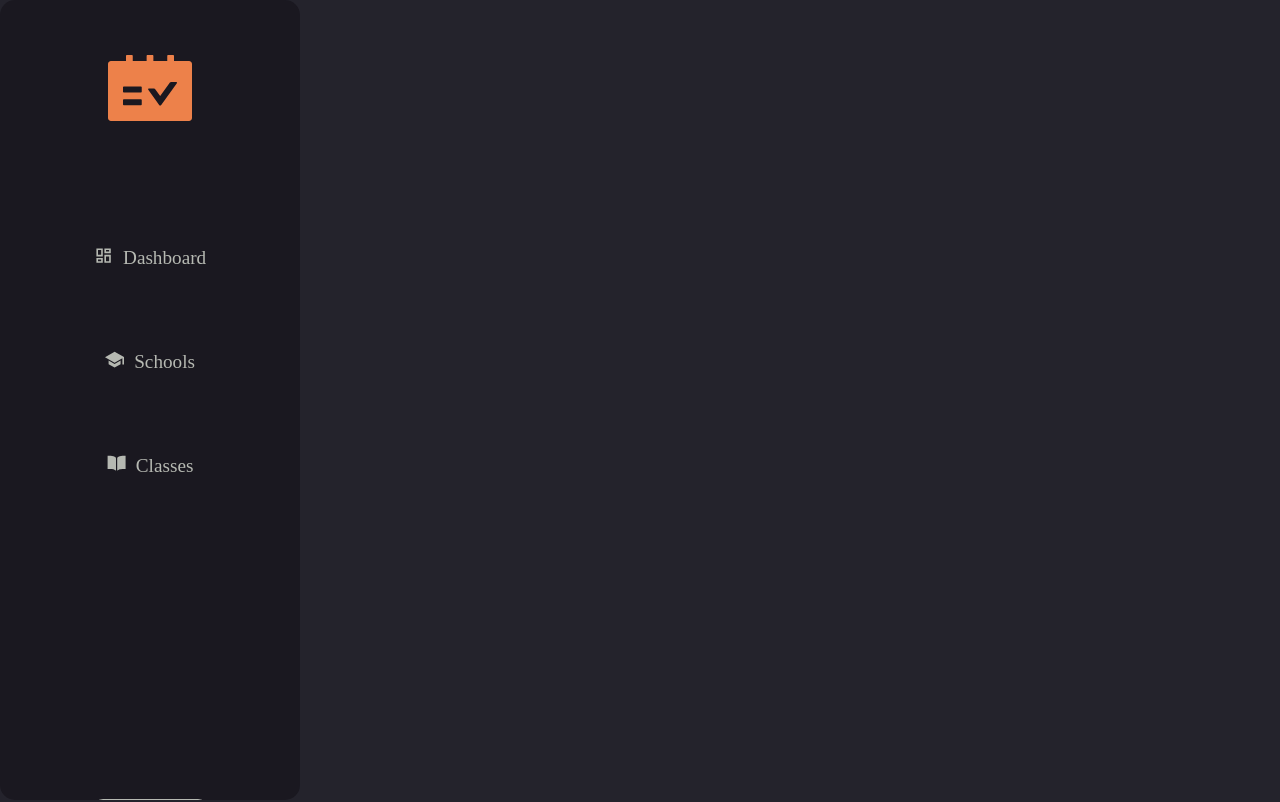
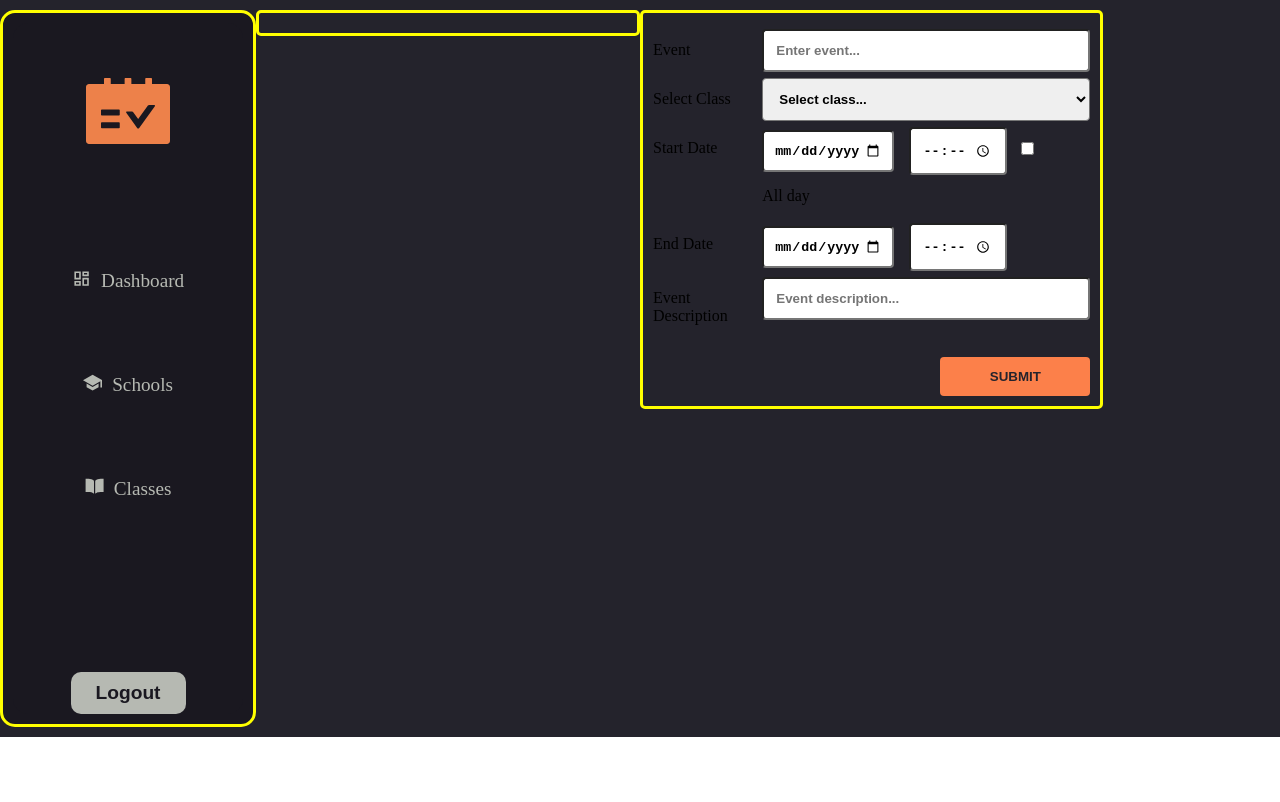
Before and after one commit to RonohP/Ernestine, a React (Create React App) app: page / in a window 1280 px wide. Shown: the top 802 px of the page. Built offline with nearby package versions, Linux system fonts and the light colour scheme.

Commit message:
in progress

```diff
--- a/src/Components/App.jsx
+++ b/src/Components/App.jsx
@@ -1,5 +1,5 @@
 import '../Styles/App.css';
-import Form from './Form/Form';
+// import Form from './Form/Form';
 import "../Styles/App.css";
 import Main from "../Components/Main";
 import { BrowserRouter as Router} from "react-router-dom";
@@ -9,7 +9,7 @@ function App() {
     <Router>
       <div className='App'>
         <Main />
-        <Form />
+        {/* <Form /> */}
       </div>
     </Router>
   );
--- a/src/Components/Form/Form.css
+++ b/src/Components/Form/Form.css
@@ -2,11 +2,11 @@
     box-sizing: border-box;
 }
 
-.form-div{
+/* .form-div{
    max-width: 600px;
    margin: 30px auto;
 
-}
+} */
 .calendar-form form{
     margin: 70px;
 }
--- a/src/Components/Main.jsx
+++ b/src/Components/Main.jsx
@@ -1,31 +1,49 @@
 import React from "react";
 import "../Styles/main.css";
 import Sidebar from "./Sidebar";
+import Form from './Form/Form';
 import { Switch, Route } from "react-router-dom";
 
 function Main() {
   return (
-    <div className="main">
+    <div className='main'>
+      <div className='row'>
+        <div className='column sidebar'>
           <Sidebar />
-      <div className="content">
-        {" "}
+        </div>
+        <div className='column content'>
+          <div className='content'>
+            {' '}
             <Switch>
-          <Route path="/dashboard">
+              <Route path='/dashboard'>
                 <div>
-              <h2 style={{ color: "white" }}>This is the dashboard content</h2>
+                  <h2 style={{ color: 'white' }}>
+                    This is the dashboard content
+                  </h2>
                 </div>
               </Route>
-          <Route exact path="/schools">
+              <Route exact path='/schools'>
                 <div>
-              <h2 style={{ color: "white" }}>This is the schools content</h2>
+                  <h2 style={{ color: 'white' }}>
+                    This is the schools content
+                  </h2>
                 </div>
               </Route>
-          <Route exact path="/classes">
+              <Route exact path='/classes'>
                 <div>
-              <h2 style={{ color: "white" }}>This is the classes content</h2>
+                  <h2 style={{ color: 'white' }}>
+                    This is the classes content
+                  </h2>
                 </div>
               </Route>
             </Switch>
+          </div>
+        </div>
+        <div className='column calender'>
+          <div className='calendar'>
+            <Form />
+          </div>
+        </div>
       </div>
     </div>
   );
--- a/src/Components/Sidebar.jsx
+++ b/src/Components/Sidebar.jsx
@@ -1,6 +1,6 @@
 import React from "react";
 import "../Styles/sidebar.css";
-import { Router, Switch, Route, NavLink } from "react-router-dom";
+import {  NavLink } from "react-router-dom";
 import { AiFillSchedule } from "react-icons/ai";
 import { RiDashboardLine } from "react-icons/ri";
 import { IoSchoolSharp, IoBookSharp } from "react-icons/io5";
--- a/src/Styles/main.css
+++ b/src/Styles/main.css
@@ -1,12 +1,49 @@
 .main {
-  display: grid;
-  grid-template-columns: 20rem auto;
+  /* display: grid; */
+  /* grid-template-columns: 20rem auto; */
+  height: 100%;
+  position: relative;
 }
 .content {
-  grid-column-start: 2;
+  /* grid-column-start: 2; */
   overflow-x: hidden;
-  padding-top: 20px;
+  /* padding-top: 20px; */
   background-color: #24232c;
-  height: 100vh;
-  width: 300px;
+  /* height: 100vh; */
+  /* width: 300px; */
 }
+.calendar{
+  /* grid-column-start: -2; */
+  overflow: hidden;
+  /* height: 100%; */
+  /* width: 500px; */
+  /* z-index: 1; */
+}
+.column{
+  float: left;
+  padding: 10Px;
+  margin: 10px 0 10px 0;
+  height: 100%;
+  align-items: center;
+  justify-content: center;
+  border-radius: 5px;
+  border: solid yellow;
+
+}
+.column.sidebar{
+  width: 20%;
+  height: 100%;
+}
+.column.content{
+  width: 30%;
+  height: 100%;
+}
+.column.calendar{
+  width: 50%;
+  height: 100%;
+}
+.row::after{
+  content: '';
+  display: table;
+  clear: both;
+}
--- a/src/Styles/sidebar.css
+++ b/src/Styles/sidebar.css
@@ -1,8 +1,9 @@
 .sidebar {
   height: 100%;
-  width: 300px;
-  position: fixed;
-  z-index: 1;
+  /* width: 300px; */
+  /* position: fixed; */
+  left: 0;
+  /* z-index: 1; */
   background-color: #1a1820;
   overflow-x: hidden;
   border-radius: 15px;
@@ -50,7 +51,7 @@
 }
 
 .logout-btn {
-  margin-top: 250px;
+  margin-top: 100px;
   background-color: #b6b9b2;
   padding: 10px 25px 10px 25px;
   color: #1a1820;
```
Lines whose indentation alone changed are shown as unchanged.
